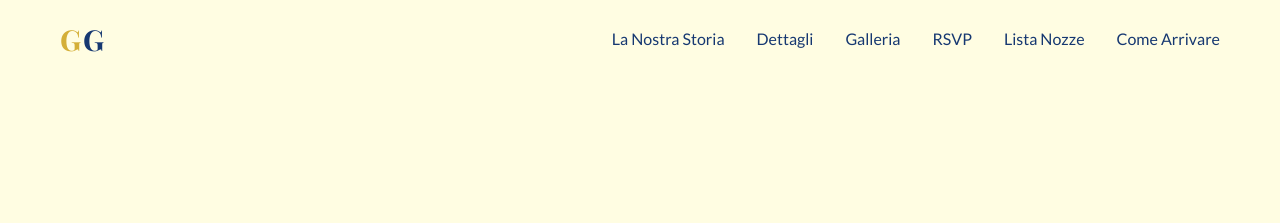
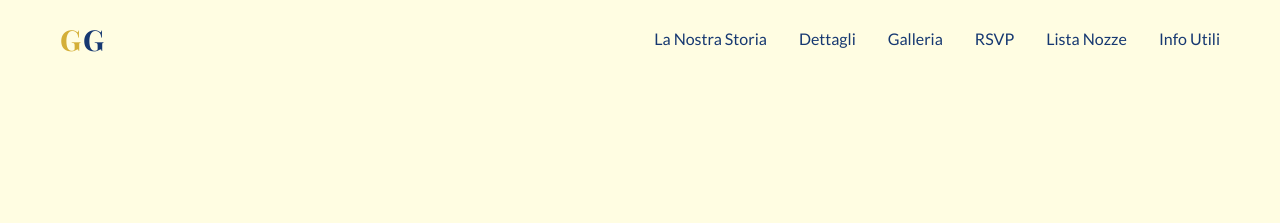
Before and after one commit to knives85/gio-ga, a Jekyll site: the page built from index.html, in a window 1280 px wide. Shown: the top 223 px of the page. Built offline with Jekyll 4.4.1, drawn with Linux system fonts in a browser that asks for light colours.

Commit message:
feat: link review

```diff
--- a/_layouts/default.html
+++ b/_layouts/default.html
@@ -30,17 +30,17 @@
     <!-- Navigation -->
     <nav class="navbar" id="navbar">
         <div class="nav-container">
-            <a href="#hero" class="nav-logo">
+            <a href="/#hero" class="nav-logo">
                 <span style="color: #D4AF37">{{ site.sposo.nome | slice: 0 }}</span>
                 <span style="color: #163871;margin-left: -5px;">{{ site.sposa.nome | slice: 0 }}</span>
             </a>
             <ul class="nav-menu">
-                <li><a href="#storia">La Nostra Storia</a></li>
-                <li><a href="#dettagli">Dettagli</a></li>
-                <li><a href="#galleria">Galleria</a></li>
-                <li><a href="#rsvp">RSVP</a></li>
-                <li><a href="#regali">Lista Nozze</a></li>
-                <li><a href="#come-arrivare">Come Arrivare</a></li>
+                <li><a href="/#storia">La Nostra Storia</a></li>
+                <li><a href="/#dettagli">Dettagli</a></li>
+                <li><a href="/#galleria">Galleria</a></li>
+                <li><a href="/#rsvp">RSVP</a></li>
+                <li><a href="/#regali">Lista Nozze</a></li>
+                <li><a href="/#info">Info Utili</a></li>
             </ul>
             <div class="nav-toggle" id="mobile-menu">
                 <span class="bar"></span>
--- a/index.html
+++ b/index.html
@@ -188,7 +188,7 @@
 </section>
 
 <!-- Come Arrivare -->
-<section id="come-arrivare" class="directions">
+<section id="info" class="directions">
     <div class="container">
         <h2>Info Utili</h2>
         <div class="directions-grid">
```
